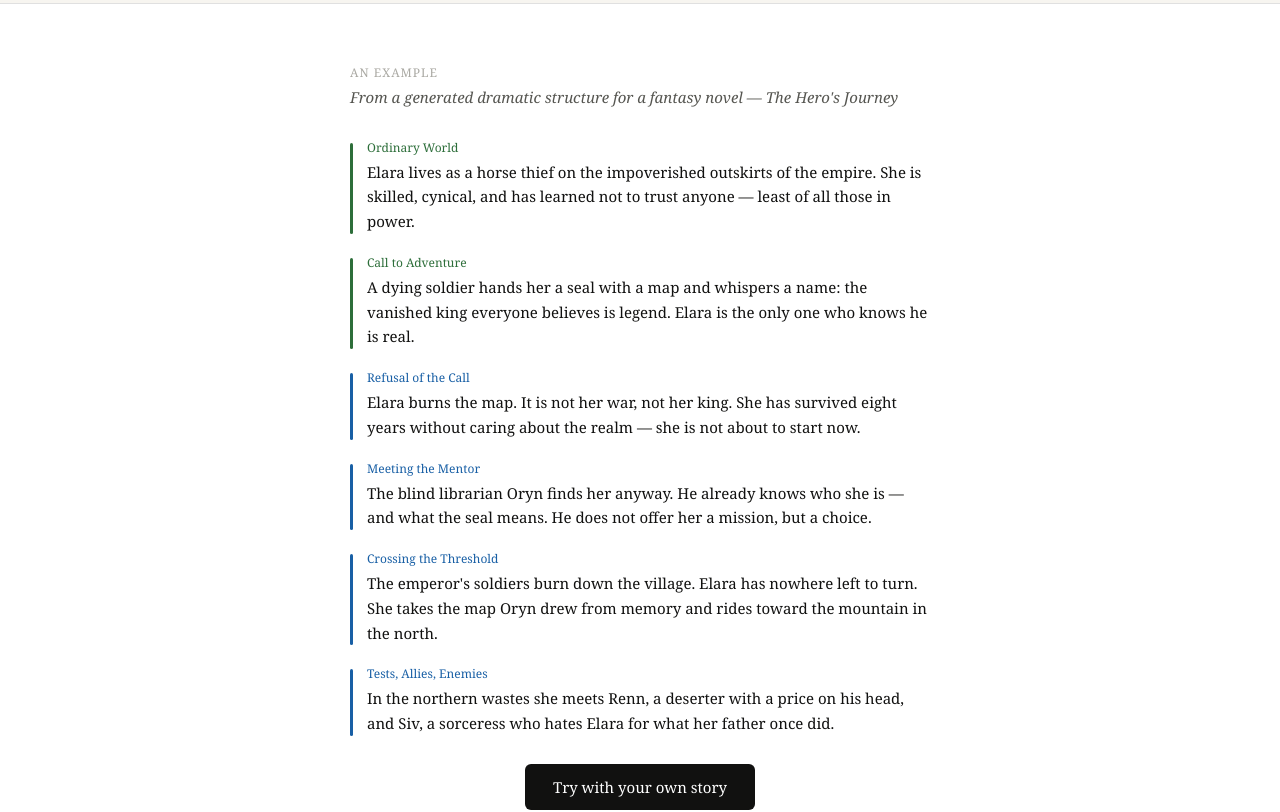
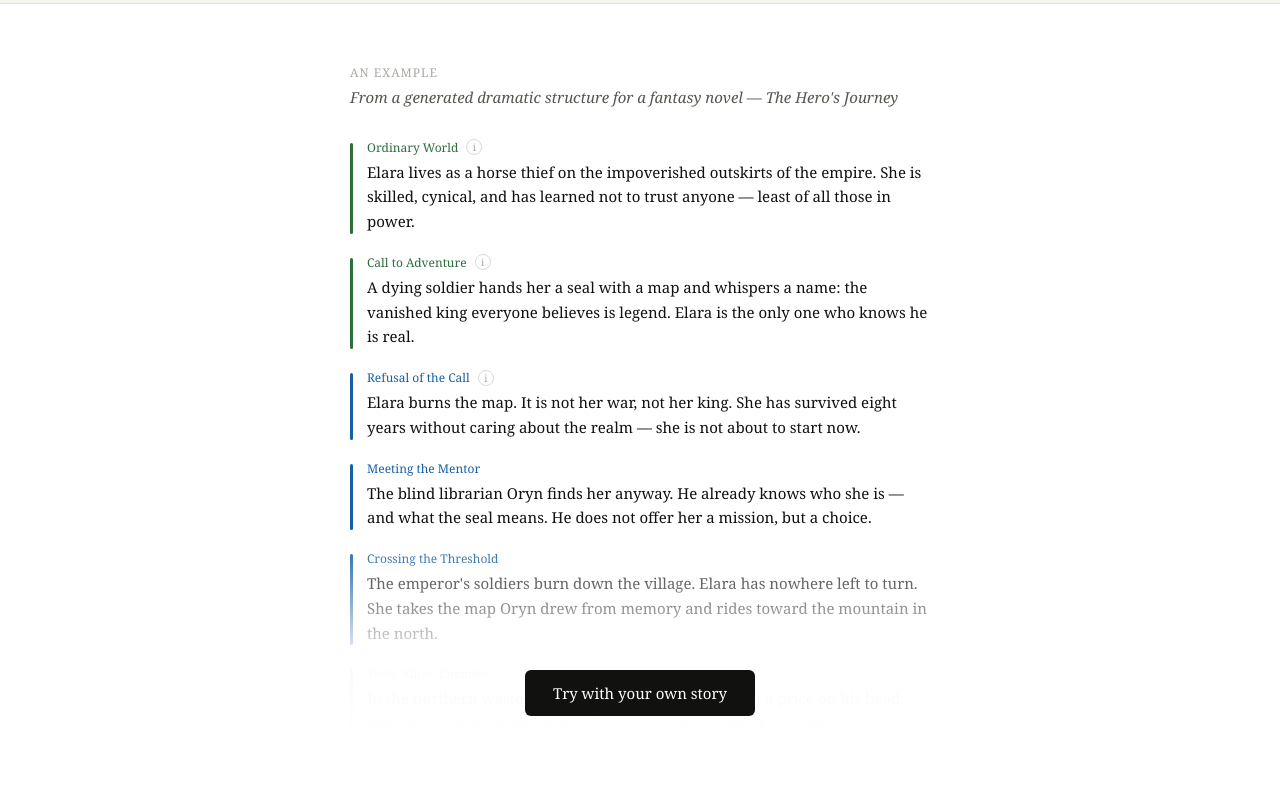
Before and after one commit to sirshago/dramaturg, a React (Vite) app: page / in a window 1280 px wide. Shown: the part 520-1332 px from the top of the page. Built offline with nearby package versions, Linux system fonts and the light colour scheme.

Commit message:
fade och info-knappar i exemplet

```diff
--- a/src/LandingPage.jsx
+++ b/src/LandingPage.jsx
@@ -47,9 +47,9 @@ const COPY = {
     previewSub: "Ur en genererad dramaturgistruktur för en fantasy-roman — Hjälteresan",
     footer: "Dramaturg — ett verktyg för berättare med en idé som vill hitta sin form.",
     previewBeats: [
-      { label: "Den vanliga världen", text: "Elara lever som hästtjuv i det fattiga utkanten av kejsardömet. Hon är skicklig, cynisk och har lärt sig att inte lita på någon — minst av allt makten.", color: C.act1 },
-      { label: "Kallelsen", text: "En döende soldat räcker henne ett sigill med en karta och viskar ett namn: den försvunne kung som alla tror är legend. Elara är den enda som vet att han är verklig.", color: C.act1 },
-      { label: "Vägran", text: "Elara bränner kartan. Det är inte hennes krig, inte hennes kung. Hon har överlevt i åtta år utan att bry sig om riket — hon tänker inte börja nu.", color: C.act2a },
+      { label: "Den vanliga världen", text: "Elara lever som hästtjuv i det fattiga utkanten av kejsardömet. Hon är skicklig, cynisk och har lärt sig att inte lita på någon — minst av allt makten.", color: C.act1, explanation: "Vi etablerar hjältens normala tillvaro. Kontrasten mot vad som komma skall är avgörande — vi måste förstå vad hjälten lämnar bakom sig." },
+      { label: "Kallelsen", text: "En döende soldat räcker henne ett sigill med en karta och viskar ett namn: den försvunne kung som alla tror är legend. Elara är den enda som vet att han är verklig.", color: C.act1, explanation: "En utmaning dyker upp som stör den vanliga världen. Hjälten kallas att kliva utanför sin bekvämlighetszon — in i det okända." },
+      { label: "Vägran", text: "Elara bränner kartan. Det är inte hennes krig, inte hennes kung. Hon har överlevt i åtta år utan att bry sig om riket — hon tänker inte börja nu.", color: C.act2a, explanation: "Rädsla, skyldigheter, tvivel — vägran är mänsklig och nödvändig. Den visar att stakes är verkliga och att resan inte är lätt." },
       { label: "Mötet med mentorn", text: "Den blinde bibliotekarien Oryn hittar henne ändå. Han vet redan vem hon är — och vad sigillet betyder. Han erbjuder henne inte ett uppdrag, utan ett val.", color: C.act2a },
       { label: "Tröskelövergången", text: "Kejsarens soldater bränner ner byn. Elara har ingenstans att vända sig. Hon tar kartan Oryn rittat ur minnet och rider mot berget i norr.", color: C.act2a },
       { label: "Prövningar och allierade", text: "I de norra vidderna möter hon Renn, en deserterad soldat med ett pris på huvudet, och Siv, en trollkvinna som hatar Elara för vad hennes far en gång gjorde.", color: C.act2a },
@@ -79,9 +79,9 @@ const COPY = {
     previewSub: "From a generated dramatic structure for a fantasy novel — The Hero's Journey",
     footer: "Dramaturg — a tool for storytellers with an idea looking for its shape.",
     previewBeats: [
-      { label: "Ordinary World", text: "Elara lives as a horse thief on the impoverished outskirts of the empire. She is skilled, cynical, and has learned not to trust anyone — least of all those in power.", color: C.act1 },
-      { label: "Call to Adventure", text: "A dying soldier hands her a seal with a map and whispers a name: the vanished king everyone believes is legend. Elara is the only one who knows he is real.", color: C.act1 },
-      { label: "Refusal of the Call", text: "Elara burns the map. It is not her war, not her king. She has survived eight years without caring about the realm — she is not about to start now.", color: C.act2a },
+      { label: "Ordinary World", text: "Elara lives as a horse thief on the impoverished outskirts of the empire. She is skilled, cynical, and has learned not to trust anyone — least of all those in power.", color: C.act1, explanation: "We establish the hero's normal existence. The contrast with what's to come is crucial — we must understand what the hero is leaving behind." },
+      { label: "Call to Adventure", text: "A dying soldier hands her a seal with a map and whispers a name: the vanished king everyone believes is legend. Elara is the only one who knows he is real.", color: C.act1, explanation: "A challenge appears that disrupts the ordinary world. The hero is called to step outside their comfort zone — into the unknown." },
+      { label: "Refusal of the Call", text: "Elara burns the map. It is not her war, not her king. She has survived eight years without caring about the realm — she is not about to start now.", color: C.act2a, explanation: "Fear, obligation, doubt — refusal is human and necessary. It shows the stakes are real and the journey is not easy." },
       { label: "Meeting the Mentor", text: "The blind librarian Oryn finds her anyway. He already knows who she is — and what the seal means. He does not offer her a mission, but a choice.", color: C.act2a },
       { label: "Crossing the Threshold", text: "The emperor's soldiers burn down the village. Elara has nowhere left to turn. She takes the map Oryn drew from memory and rides toward the mountain in the north.", color: C.act2a },
       { label: "Tests, Allies, Enemies", text: "In the northern wastes she meets Renn, a deserter with a price on his head, and Siv, a sorceress who hates Elara for what her father once did.", color: C.act2a },
@@ -151,6 +151,37 @@ const COPY = {
       { label: "Prøvelser og allierede", text: "I de nordlige vidder møder hun Renn, en deserteret soldat med en pris på hovedet, og Siv, en troldkvinde der hader Elara for hvad hendes far engang gjorde.", color: C.act2a },
     ],
   },
+};
+
+const PreviewBeat = ({ beat }) => {
+  const [showInfo, setShowInfo] = useState(false);
+  return (
+    <div style={{ display: "flex", gap: "14px", marginBottom: "20px" }}>
+      <div style={{ width: "3px", background: beat.color, borderRadius: "2px", flexShrink: 0, marginTop: "4px" }} />
+      <div style={{ flex: 1 }}>
+        <div style={{ display: "flex", alignItems: "center", gap: "8px", marginBottom: "4px" }}>
+          <p style={{ margin: 0, fontSize: "12px", color: beat.color }}>{beat.label}</p>
+          {beat.explanation && (
+            <button onClick={() => setShowInfo(s => !s)} style={{
+              background: showInfo ? beat.color : "none",
+              border: `1px solid ${showInfo ? beat.color : "rgba(0,0,0,0.15)"}`,
+              borderRadius: "50%", width: "16px", height: "16px", cursor: "pointer",
+              color: showInfo ? "#fff" : "#aaa9a3", fontSize: "10px",
+              display: "flex", alignItems: "center", justifyContent: "center",
+              transition: "all 0.15s", flexShrink: 0, padding: 0,
+              fontFamily: "Georgia, serif",
+            }}>i</button>
+          )}
+        </div>
+        {showInfo && beat.explanation && (
+          <p style={{ margin: "0 0 8px", fontSize: "13px", color: "#555550", fontStyle: "italic", lineHeight: 1.6, background: "#f7f5f0", borderRadius: "5px", padding: "8px 12px" }}>
+            {beat.explanation}
+          </p>
+        )}
+        <p style={{ margin: 0, fontSize: "15px", color: "#111110", lineHeight: 1.65 }}>{beat.text}</p>
+      </div>
+    </div>
+  );
 };
 
 export default function LandingPage({ onEnter, lang: initialLang }) {
@@ -229,16 +260,15 @@ export default function LandingPage({ onEnter, lang: initialLang }) {
         <div className="lp-pad" style={{ padding: "60px 40px", maxWidth: "660px", margin: "0 auto" }}>
           <p style={{ fontSize: "12px", color: C.inkFaint, marginBottom: "6px", letterSpacing: "1px" }}>{c.previewTitle.toUpperCase()}</p>
           <p style={{ fontSize: "15px", color: C.inkDim, fontStyle: "italic", marginBottom: "32px" }}>{c.previewSub}</p>
+          <div style={{ position: "relative" }}>
             {c.previewBeats.map((b, i) => (
-            <div key={i} style={{ display: "flex", gap: "14px", marginBottom: "20px" }}>
-              <div style={{ width: "3px", background: b.color, borderRadius: "2px", flexShrink: 0, marginTop: "4px" }} />
-              <div>
-                <p style={{ margin: "0 0 4px", fontSize: "12px", color: b.color }}>{b.label}</p>
-                <p style={{ margin: 0, fontSize: "15px", color: C.ink, lineHeight: 1.65 }}>{b.text}</p>
-              </div>
-            </div>
+              <PreviewBeat key={i} beat={b} />
             ))}
-          <div style={{ marginTop: "28px", textAlign: "center" }}>
+            <div style={{
+              position: "absolute", bottom: 0, left: 0, right: 0, height: "200px",
+              background: "linear-gradient(to bottom, rgba(255,255,255,0) 0%, rgba(255,255,255,0.97) 65%, #fff 100%)",
+              display: "flex", alignItems: "flex-end", justifyContent: "center", paddingBottom: "20px",
+            }}>
               <button onClick={() => onEnter(lang)} className="lp-cta" style={{
                 background: C.ink, border: "none", color: "#fff",
                 borderRadius: "6px", padding: "13px 28px", cursor: "pointer",
@@ -246,6 +276,7 @@ export default function LandingPage({ onEnter, lang: initialLang }) {
               }}>
                 {lang === "sv" ? "Prova med din egen berättelse" : lang === "no" ? "Prøv med din egen historie" : lang === "da" ? "Prøv med din egen historie" : "Try with your own story"}
               </button>
+            </div>
           </div>
         </div>
       </section>
```
Lines whose indentation alone changed are shown as unchanged.
